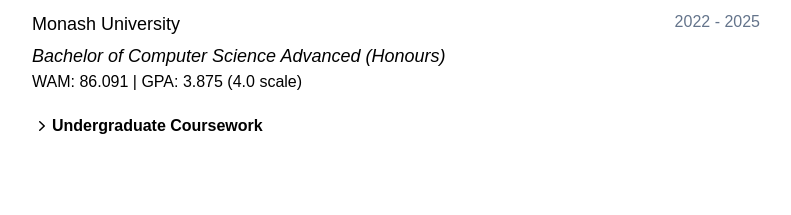
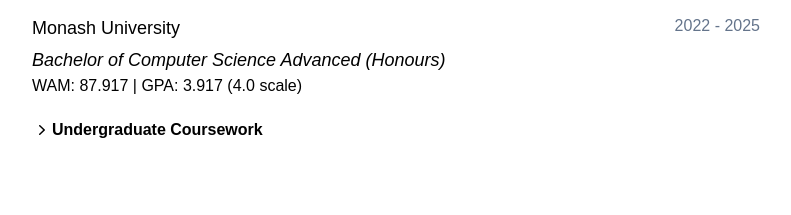
Before and after one commit to Nishantppanchal/nishantppanchal.github.io, a Gatsby site: page /resume in a window 1280 px wide. Shown: the part 538-753 px from the top of the page, 244-1035 px from the left. Built offline with nearby package versions, Linux system fonts and the light colour scheme; Gatsby itself is replaced by a stand-in of ours.

Commit message:
Prevent moving glitch

```diff
--- a/src/components/education.js
+++ b/src/components/education.js
@@ -77,6 +77,23 @@ const courses = [
       },
     ],
   },
+  {
+    sem: 1,
+    year: 2023,
+    coursesList: [
+      {
+        code: 'FIT2004',
+        name: 'Algorithms And Data Structures',
+        mark: 88,
+        grade: 'HD',
+        note: false,
+      },
+      {
+        code: 'FIT2083',
+        name: 'INNOVATION AND RESEARCH IN COMPUTER SCIENCE'
+      }
+    ]
+  }
 ];
 
 for (let i = 0, accum = 0; i < courses.length; i++) {
@@ -125,7 +142,7 @@ function Education() {
         <p className='italic font-spectral mt-1 text-lg text-left'>
           Bachelor of Computer Science Advanced (Honours)
         </p>
-        <p>WAM: 86.091 | GPA: 3.875 (4.0 scale)</p>
+        <p>WAM: 87.917 | GPA: 3.917 (4.0 scale)</p>
       </div>
       <motion.button
         className='flex mt-5 flex-row items-center'
--- a/src/components/header.js
+++ b/src/components/header.js
@@ -76,7 +76,9 @@ function Header(props) {
             )}
           </div>
           {props.page !== Page.Home ? (
-            <TypingAnimation textStyles='text-lg' />
+            <div className='h-8'>
+              <TypingAnimation textStyles='text-lg' />
+            </div>
           ) : (
             ''
           )}
```
